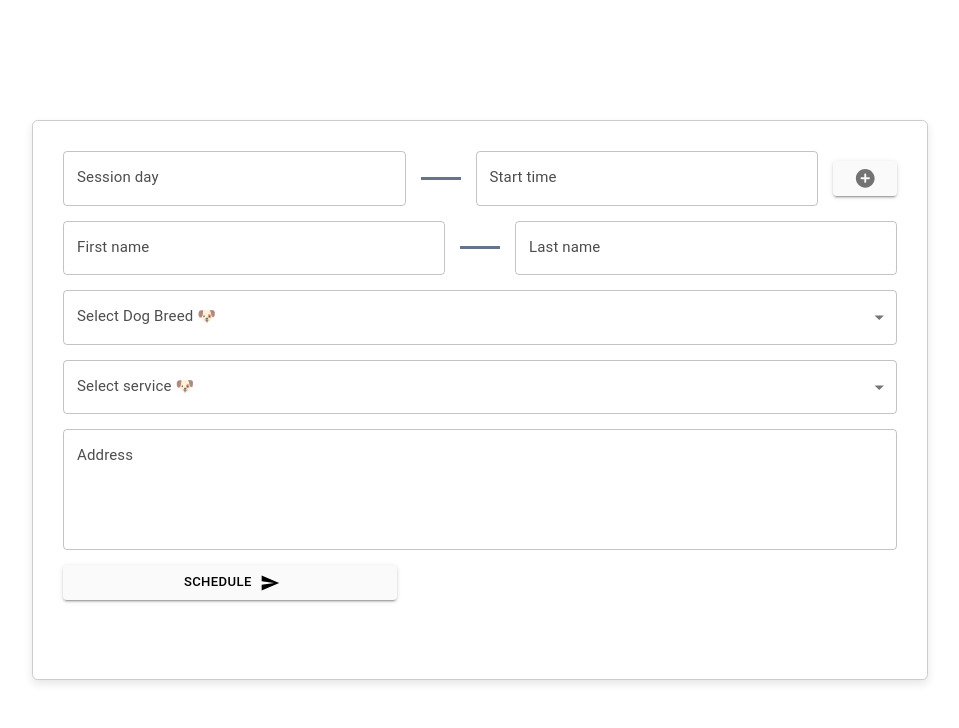
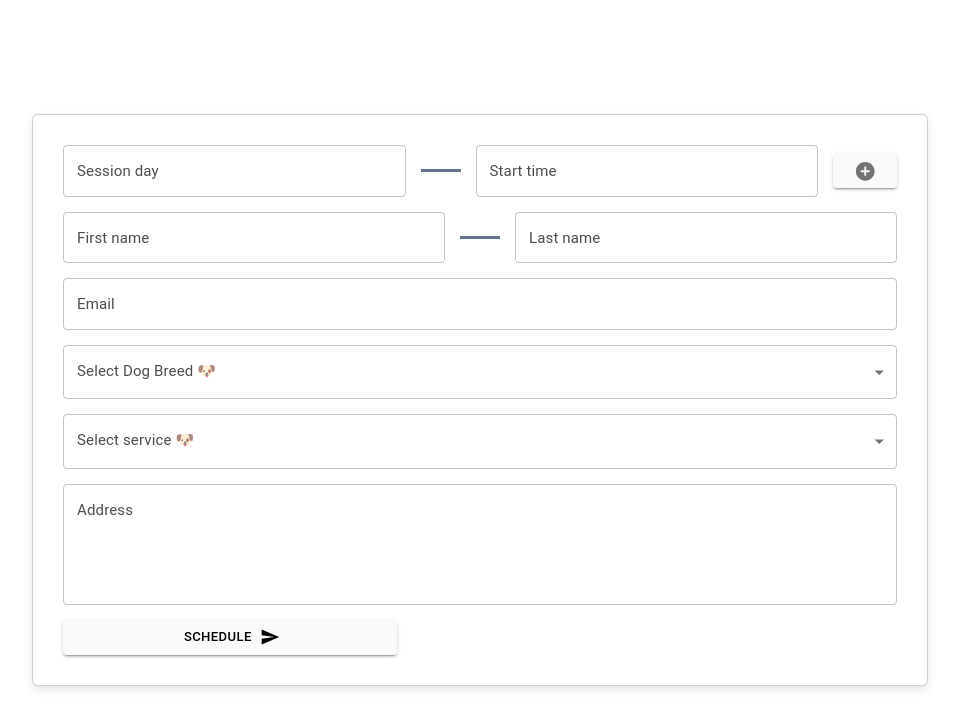
Before and after one commit to Harkanni/calender-app, a Next.js app: page /calender in a window 1280 px wide. Shown: the top 728 px of the page, without its empty margins (160-1119 px from the left). Built offline with nearby package versions, Linux system fonts and the light colour scheme.

Commit message:
enhanced tables and settled flowbite/mui css conflict

```diff
--- a/app/calender/page.tsx
+++ b/app/calender/page.tsx
@@ -40,7 +40,7 @@ export default function CommonlyUsedComponents() {
    const [sessionCount, setSessionCount] = React.useState(1);
    const [date, setDate] = React.useState<any | null>(null);
    const [time, setTime] = React.useState<any | null>(null);
-   const [user, setUser] = React.useState({ firstName: '', lastName: '', address: '', 'session': '' });
+   const [user, setUser] = React.useState({ firstName: '', lastName: '', email: '', address: '', 'session': '' });
    const [breed, setDogBreed] = React.useState('')
    const [service, setDogService] = React.useState('')
 
@@ -126,7 +126,7 @@ export default function CommonlyUsedComponents() {
 
       try {
          // Validate user information
-         if (!user.firstName || !user.lastName || !user.address) {
+         if (!user.firstName || !user.lastName || !user.address || !user.email) {
             alert('Please enter your first name, last name, address and phone number.');
             return; // Stop the function from proceeding
          }
@@ -152,7 +152,7 @@ export default function CommonlyUsedComponents() {
          // Check if the request was successful (status code 2xx)
          if (response.status === 200) {
             setModal(true);
-            console.log('Schedule created successfully');
+            console.log('Schedule created successfully: ', user);
          } else {
             console.error('Failed to create schedule:', response.statusText);
             // Handle error appropriately, e.g., show an error message
@@ -274,6 +274,10 @@ export default function CommonlyUsedComponents() {
                      </SessionWrapper>
 
                      <SessionWrapper>
+                        <TextField id="outlined-basic" label="Email" name='email' variant="outlined" className={`flex-1 ${styles.textField}`} value={user.email} onChange={handleNameChange} />
+                     </SessionWrapper>
+
+                     <SessionWrapper>
                         <FormControl fullWidth>
                            <InputLabel id="demo-simple-select-label">Select Dog Breed 🐶</InputLabel>
                            <Select
--- a/app/globals.css
+++ b/app/globals.css
@@ -1,9 +1,6 @@
 @tailwind base;
 @tailwind components;
 @tailwind utilities;
-
-
-
 
 /* :root {
   --foreground-rgb: 0, 0, 0;
@@ -47,7 +44,8 @@ html {
   padding: 1rem;
 }
 
-.css-1hw9j7s, .css-sghohy-MuiButtonBase-root-MuiButton-root {
+.css-1hw9j7s,
+.css-sghohy-MuiButtonBase-root-MuiButton-root {
   background-color: #fff;
   color: black;
 }
@@ -84,12 +82,53 @@ html {
   padding: 2rem;
 }
 
+.analytics {
+  box-shadow: 1px 1px 1px 2px rgba(0, 0, 0, 0.08); /* Adjust values as needed */
+}
+
 .text-with-ellipsis {
   overflow: hidden;
   text-overflow: ellipsis !important;
   white-space: nowrap;
 }
 
+input {
+  padding: 1rem !important;
+}
+
+input[type='checkbox'] {
+  padding: 0 !important;
+}
+
+[type='text']:focus,
+[type='email']:focus,
+[type='url']:focus,
+[type='password']:focus,
+[type='number']:focus,
+[type='date']:focus,
+[type='datetime-local']:focus,
+[type='month']:focus,
+[type='search']:focus,
+[type='tel']:focus,
+[type='time']:focus,
+[type='week']:focus,
+[multiple]:focus,
+textarea:focus,
+select:focus {
+  outline: none;
+  outline-offset: 2px;
+  --tw-ring-inset: '';
+  --tw-ring-offset-width: 0px;
+  --tw-ring-offset-color: #fff;
+  --tw-ring-color: #1c64f2;
+  --tw-ring-offset-shadow: var(--tw-ring-inset) 0 0 0
+    var(--tw-ring-offset-width) var(--tw-ring-offset-color);
+  --tw-ring-shadow: var(--tw-ring-inset) 0 0 0
+    calc(1px + var(--tw-ring-offset-width)) var(--tw-ring-color);
+  box-shadow: var(--tw-ring-offset-shadow), var(--tw-ring-shadow),
+    var(--tw-shadow);
+  border-color: #1c64f2;
+}
 
 /*
 white-space: nowrap; /
--- a/components/MainSection.tsx
+++ b/components/MainSection.tsx
@@ -53,7 +53,7 @@ const MainSection = () => {
          <div className={`w-[80%] flerrrx-[40rem] p-10 ${styles['box-shadow']}`}>
             <div>
                <h1 className='mb-3'>Set Date Available</h1>
-               <DatePicker localeText={{ clockLabelText: () => '' }} disablePast format='ddd. MMMM Do, YYYY' label="" className='flex-1' value={date} onChange={(date: any, id) => handleDateOrTimeChange(date, 'date', id)} name={'date'} />
+               <DatePicker localeText={{ clockLabelText: () => '' }} disablePast  label="" className='flex-1' value={date} onChange={(date: any, id) => handleDateOrTimeChange(date, 'date', id)} name={'date'} />
             </div>
 
             <div className='flex justify-between mt-10 mb-4'>
@@ -64,7 +64,7 @@ const MainSection = () => {
             <div className='flex gap-4'>
                {
                   Analytics.map((field, index) => (
-                     <div className='p-4 bg-[#b6e2ea] rounded-lg flex-1'>
+                     <div className='p-4 bg-[#b6e2ea] rounded-lg flex-1 analytics'>
                         <p className='mb-2'>{field.title}</p>
                         <p className='font-black text-lg mb-1'>{field.count}</p>
                         <p className='text-sm'>{field.desc}</p>
--- a/components/Sidebar.tsx
+++ b/components/Sidebar.tsx
@@ -10,7 +10,7 @@ import Link from 'next/link';
 const Sidebar = () => {
    return (
       <section className={`flex flex-col gap-10 w-[30%] flerrrx-[2rem] p-10 ${styles['box-shadow']}`}>
-         <Link href={'/coming-soon'}>
+         <Link href={'/dashboard'}>
             <div className='flex items-center gap-3'>
                <RiDashboardFill size={25} />
                Dashboard
```
Also changed, not shown: components/Table.tsx (+70 -11 lines). Lines whose indentation alone changed are shown as unchanged.
